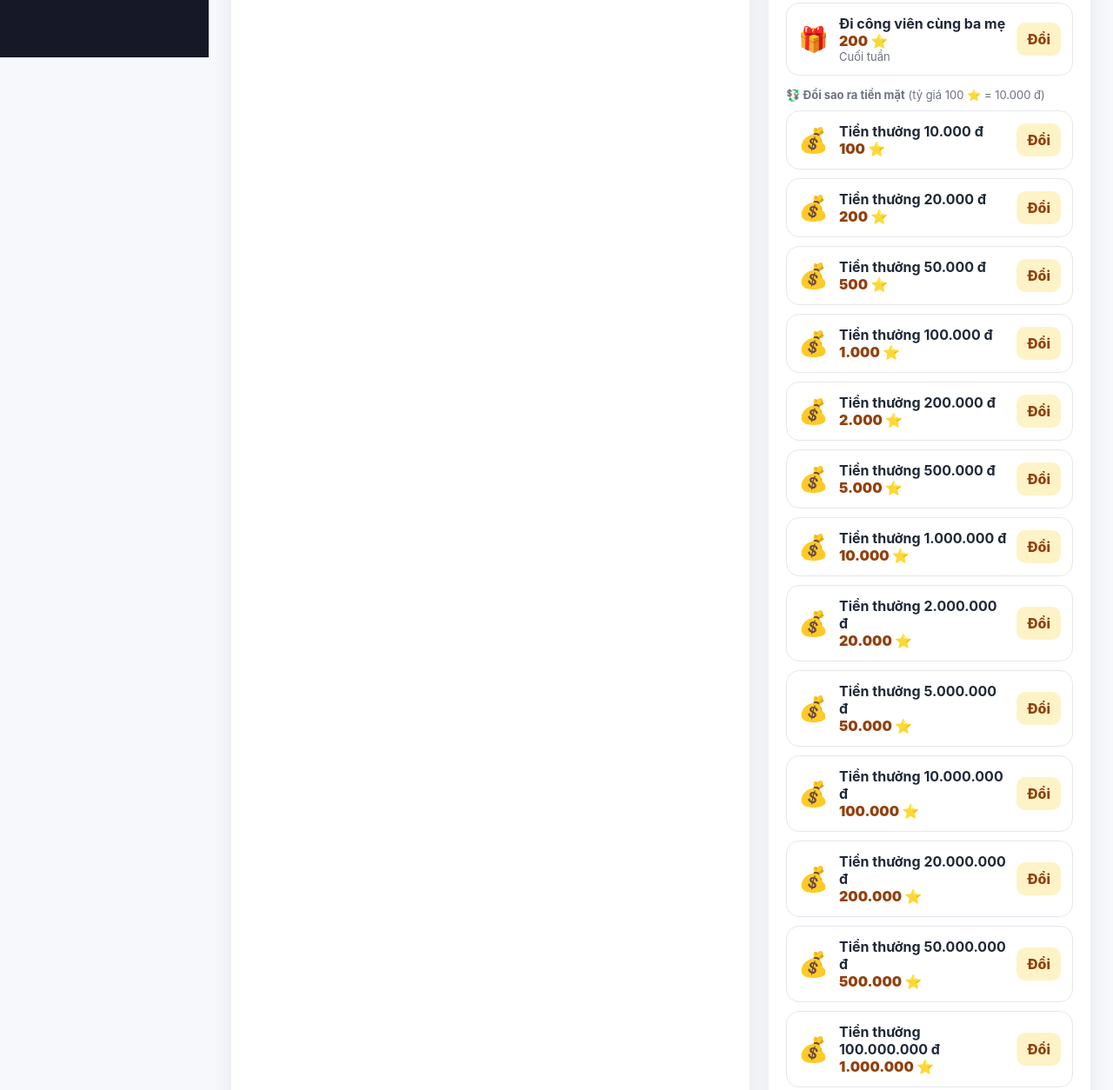
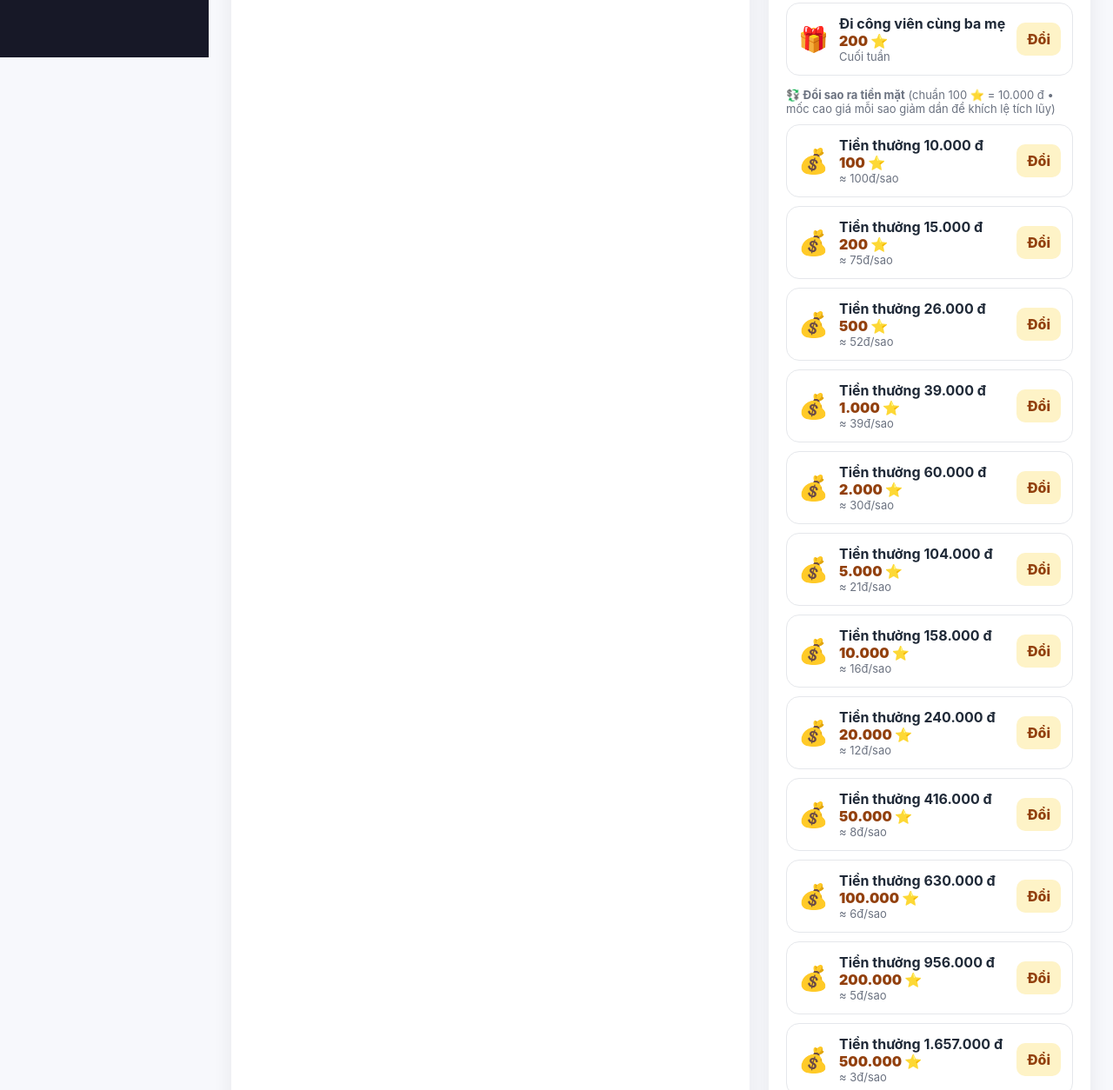
Before and after one commit to anhvinh789522-a11y/vuihoccungcon, a website: page index.html in a window 1280 px wide. Shown: the part 734-1988 px from the top of the page at 87% size. Drawn offline with Linux system fonts and the light colour scheme.

Commit message:
Doi sao ra tien giam dan: giu chuan 100 sao = 10.000d, moc cao giam gia moi sao, 10M sao = 10M dong

```diff
--- a/index.html
+++ b/index.html
@@ -191,7 +191,7 @@
         </div>
         <button class="primary" style="margin-top:10px" onclick="saveExchangeRate()">Lưu tỷ giá</button>
         <div class="note" style="margin-top:8px" id="rateCurrent"></div>
-        <div class="note">Cửa hàng tự sinh các mốc đổi tiền từ mốc nhỏ tới <b>10.000.000 sao</b> để khích lệ con.</div>
+        <div class="note">Mốc chuẩn giữ nguyên (100 ⭐ = 10.000đ). Càng lên cao giá mỗi sao giảm dần theo đường cong, tới <b>10.000.000 sao ≈ 10.000.000đ</b> — vừa khích lệ tích lũy vừa hợp lý.</div>
       </div>
 
       <div class="parent-section">
--- a/js/app.js
+++ b/js/app.js
@@ -328,7 +328,15 @@ function exchangeRate(){
   return {stars:100,vnd:10000};
 }
 function fmtVND(n){return Math.floor(Number(n||0)).toLocaleString('vi-VN')+' đ'}
-function starsToVND(stars){const r=exchangeRate();return Number(stars||0)*Number(r.vnd)/Number(r.stars)}
+// Đường cong giảm dần: giữ chuẩn (100 ⭐ = 10.000đ), mốc càng cao giá mỗi sao càng giảm.
+// Khích lệ con tích lũy lên mốc lớn mà tổng tiền vẫn hợp lý (10.000.000 ⭐ ≈ 10.000.000đ).
+const DIMINISH_POWER=0.6, VND_ROUND=1000;
+function starsToVND(stars){
+  const r=exchangeRate(),s=Number(stars||0);
+  if(!(s>0)) return 0;
+  const base=Number(r.vnd)*Math.pow(s/Number(r.stars),DIMINISH_POWER);
+  return Math.floor((base*(1+1e-9))/VND_ROUND)*VND_ROUND;
+}
 function moneyTiers(){
   const steps=[100,200,500,1000,2000,5000,10000,20000,50000,100000,200000,500000,1000000,2000000,5000000,10000000];
   return steps.filter(s=>s<=MAX_MONEY_STARS).map(s=>({stars:s,vnd:starsToVND(s),name:'Tiền thưởng '+fmtVND(starsToVND(s))}));
@@ -336,11 +344,12 @@ function moneyTiers(){
 function renderMoneyBlock(box){
   const tiers=moneyTiers(),r=exchangeRate();
   const head=document.createElement('div');head.className='note';head.style.margin='14px 0 6px';
-  head.innerHTML='<b>💱 Đổi sao ra tiền mặt</b> (tỷ giá '+r.stars+' ⭐ = '+fmtVND(r.vnd)+')';
+  head.innerHTML='<b>💱 Đổi sao ra tiền mặt</b> (chuẩn '+r.stars+' ⭐ = '+fmtVND(r.vnd)+' • mốc cao giá mỗi sao giảm dần để khích lệ tích lũy)';
   box.appendChild(head);
   tiers.forEach(t=>{
+    const eff=Math.round(t.vnd/t.stars);
     const row=document.createElement('div');row.className='gift';
-    row.innerHTML='<div class="emoji">💰</div><div class="grow"><b>'+safe(t.name)+'</b><div class="pts">'+t.stars.toLocaleString('vi-VN')+' ⭐</div></div>';
+    row.innerHTML='<div class="emoji">💰</div><div class="grow"><b>'+safe(t.name)+'</b><div class="pts">'+t.stars.toLocaleString('vi-VN')+' ⭐</div><div class="note">≈ '+eff.toLocaleString('vi-VN')+'đ/sao</div></div>';
     const b=document.createElement('button');b.textContent='Đổi';b.onclick=()=>redeemMoney(t);
     row.appendChild(b);box.appendChild(row);
   });
@@ -375,7 +384,7 @@ function renderRateManager(){
   const r=exchangeRate();
   if(document.activeElement!==rs)rs.value=r.stars;
   if(document.activeElement!==rv)rv.value=r.vnd;
-  rc.textContent='Tỷ giá hiện tại: '+r.stars+' ⭐ = '+fmtVND(r.vnd)+' • Thang tự động tới '+MAX_MONEY_STARS.toLocaleString('vi-VN')+' ⭐.';
+  rc.textContent='Tỷ giá chuẩn: '+r.stars+' ⭐ = '+fmtVND(r.vnd)+' • Mốc cao giảm dần: 10.000.000 ⭐ ≈ '+fmtVND(starsToVND(MAX_MONEY_STARS))+'.';
 }
 function renderRewards(){
   const c=child();document.getElementById('rewardNameChild').textContent=c?(childIcon(c)+' '+c.name):'bé';
```
Also changed, not shown: README.md.
